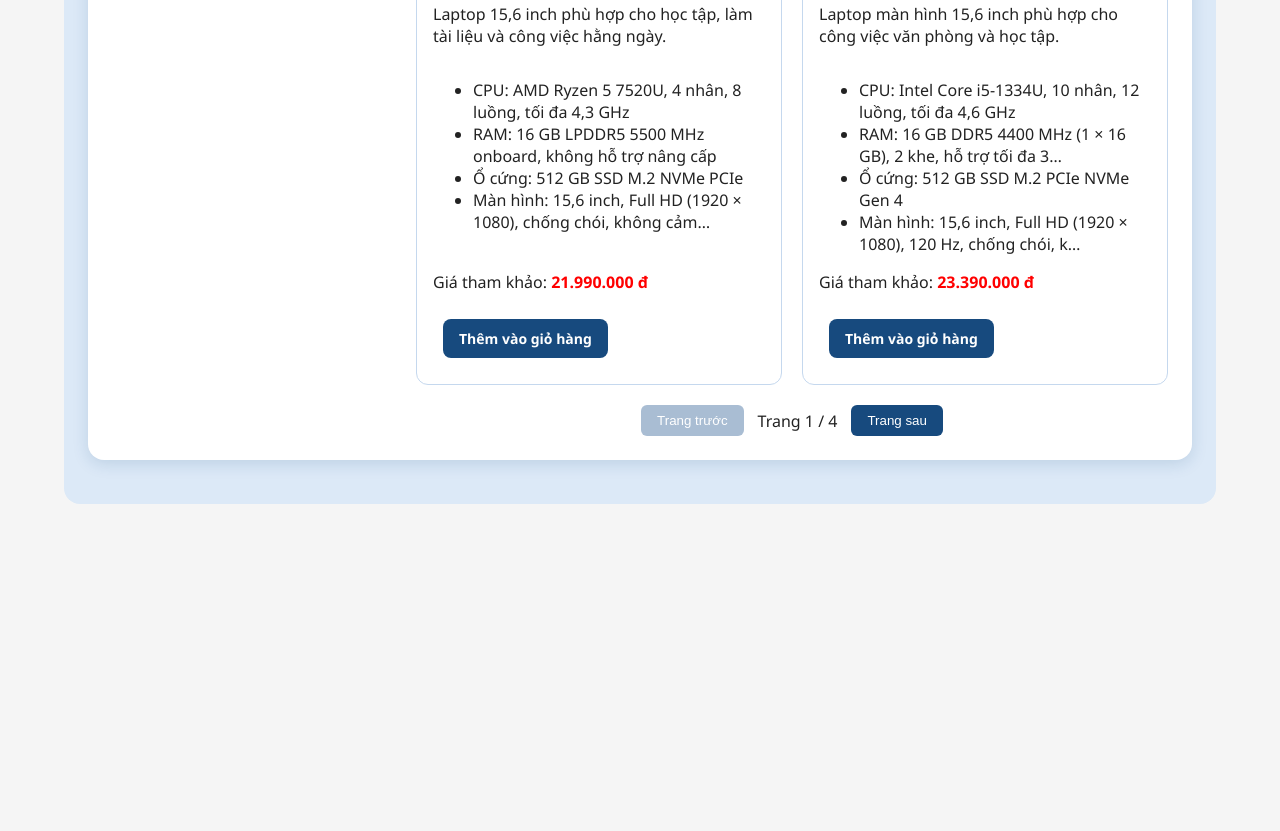
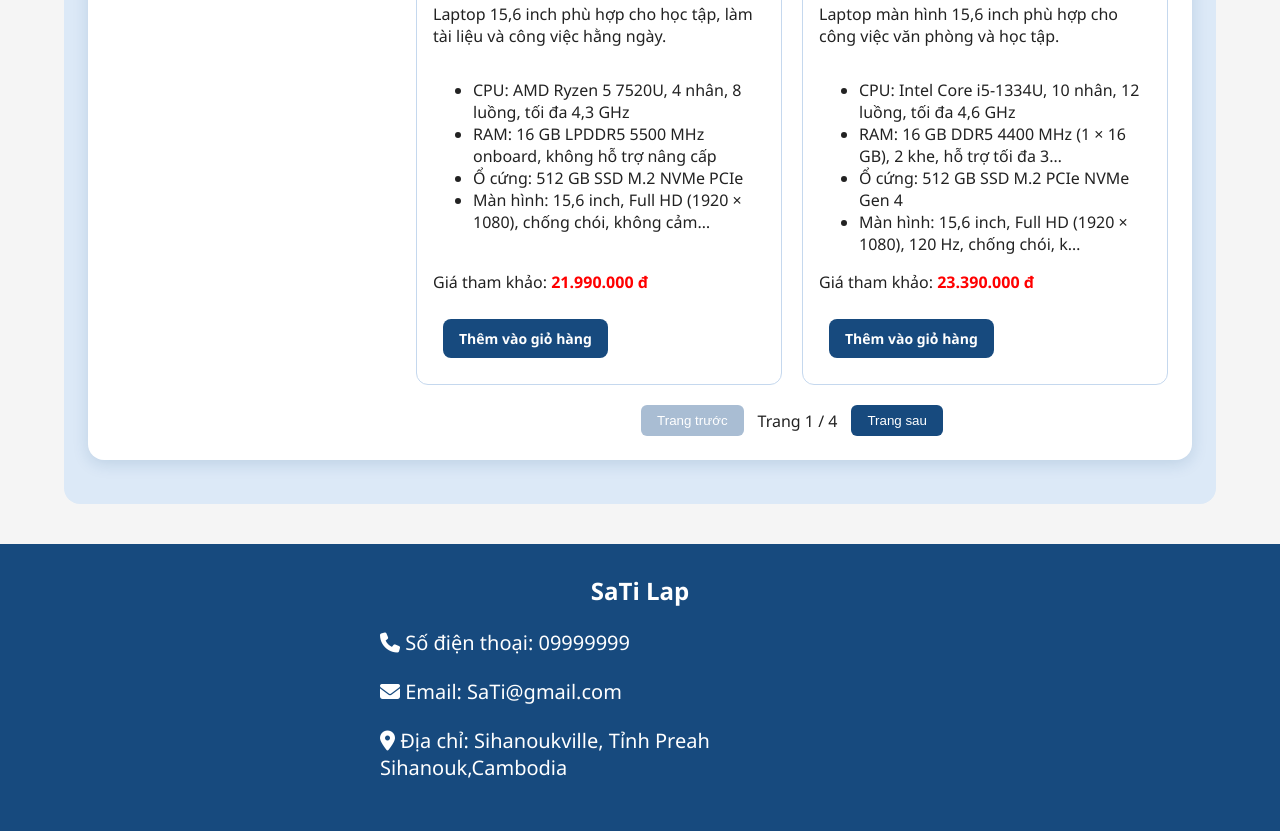
Before and after one commit to mancuong091207/web1, a plain HTML site: page index.html in a window 1280 px wide. Shown: the part 1906-2737 px from the top of the page. Before the commit the page ends 2450 px from the top, so only its background shows below. Drawn offline with Linux system fonts and the light colour scheme.

Commit message:
Add site footer with contact information

```diff
--- a/index.html
+++ b/index.html
@@ -851,8 +851,14 @@
 
         </section>
     </main>
-
-
+    <footer class="footer">
+        <h2>SaTi Lap</h2>
+        <div class="footer-thong-tin">
+            <p><i class="fa-solid fa-phone" aria-hidden="true"></i> Số điện thoại: 09999999</p>
+            <p><i class="fa-solid fa-envelope" aria-hidden="true"></i> Email: SaTi@gmail.com</p>
+            <p><i class="fa-solid fa-location-dot" aria-hidden="true"></i> Địa chỉ: Sihanoukville, Tỉnh Preah Sihanouk,Cambodia </p>
+        </div>
+    </footer>
 </body>
 
 </html>
--- a/style.css
+++ b/style.css
@@ -854,6 +854,23 @@ th {
     padding: 10px 20px;
     border-radius: 10px;
 }
+
+.footer {
+    background-color: #174a7e;
+    color: white;
+    text-align: center;
+    padding: 10px 20px 28px;
+}
+.footer-thong-tin {
+    max-width: 520px;
+    margin: 0 auto;
+    text-align: left;
+}
+.footer-thong-tin p {
+    margin: 22px 0;
+    font-size: 20px;
+}
+
 
 .bao-hanh {
     margin-bottom: 20px;
```
